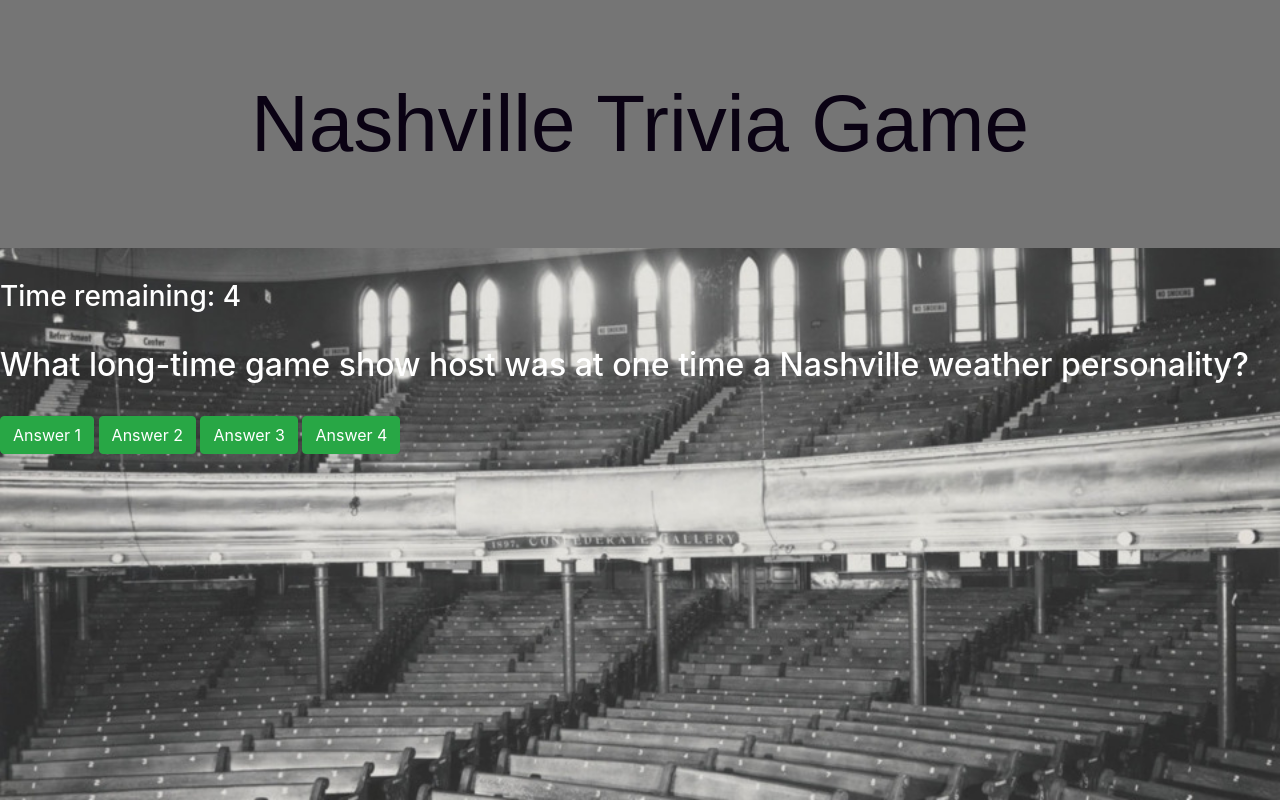
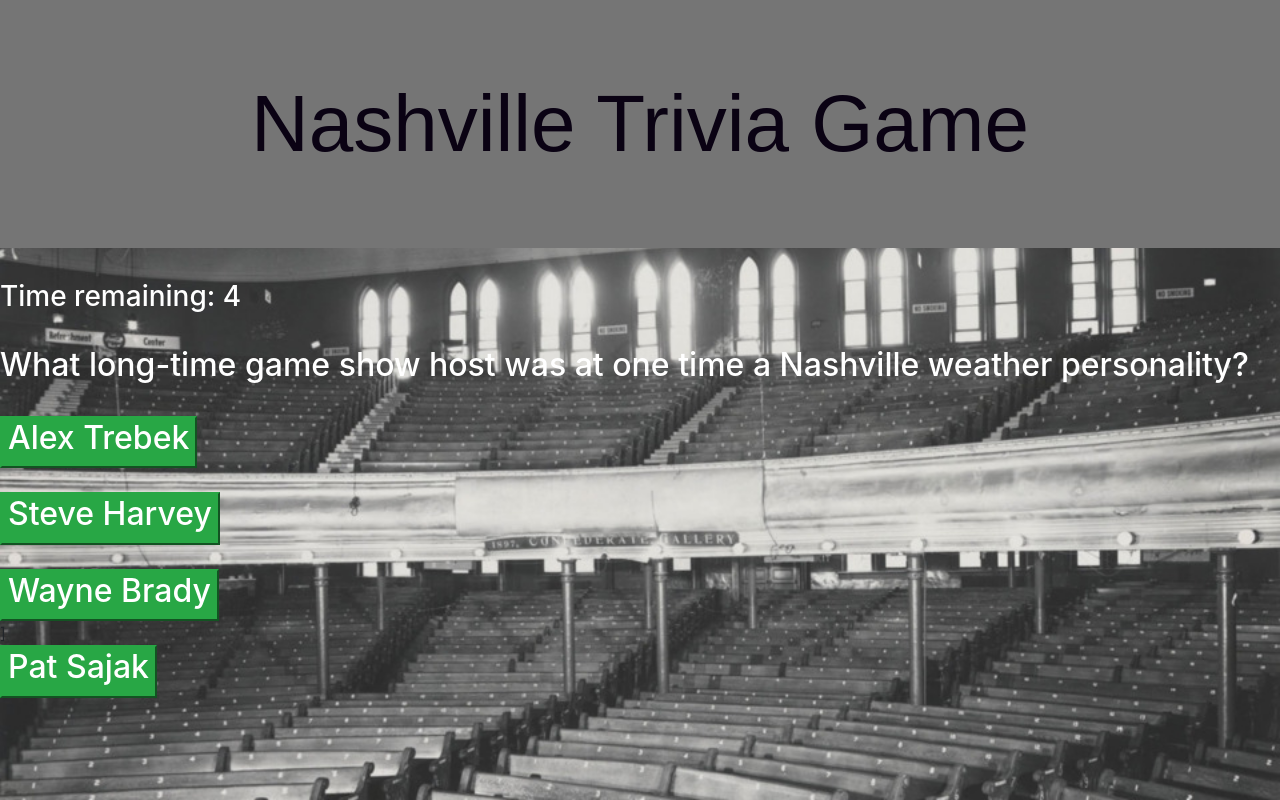
Before and after one commit to lyndecapc/Trivia-Game, a plain HTML site: page index.html in a window 1280 px wide. Both pictures are taken after a click on the button "Start Game". Drawn offline with nearby package versions, Linux system fonts and the light colour scheme; a web font is replaced by a local one.

Commit message:
added answer section to HTML with buttons, loops with questions

```diff
--- a/assets/javascript/app.js
+++ b/assets/javascript/app.js
@@ -59,11 +59,7 @@ function decrement() {
         startTimer();
    }
 
-    else if (currentIndex === 3) {
-            $("#game").hide();
-            $("#results").show();
-    }
-        console.log(currentIndex);
+   console.log(currentIndex);
 
         //  currentIndex++;
         //show questions.answer[correct]
@@ -96,8 +92,13 @@ function stop() {
 function displayQuestion() {
 
     $("#questions").html("<h2>" + questions[currentIndex].text + "</h2>");
+    $(".btn1").html("<h2>" + questions[currentIndex].answers[0] + "</h2>");
+    $(".btn2").html("<h2>" + questions[currentIndex].answers[1] + "</h2>");
+    $(".btn3").html("<h2>" + questions[currentIndex].answers[2] + "</h2>");
+    $(".btn4").html("<h2>" + questions[currentIndex].answers[3] + "</h2>");
     console.log(questions[currentIndex].text);
     for (var i = 0; i < questions[i].length; i++) {
+
 
 }};
 
--- a/index.html
+++ b/index.html
@@ -40,10 +40,15 @@
     <br>
     <div id="answers">
       <p>
-      <button class="btn btn-success">Answer 1</button>
-      <button class="btn btn-success">Answer 2</button>
-      <button class="btn btn-success">Answer 3</button>
-      <button class="btn btn-success">Answer 4</button>
+      <button class="btn1 btn-success">Answer 1</button>
+      <br>
+      <br>
+      <button class="btn2 btn-success">Answer 2</button>
+      <br>
+      <br>
+      <button class="btn3 btn-success">Answer 3</button>
+      <br>]<br>
+      <button class="btn4 btn-success">Answer 4</button>
     </p>
   </div>
   </div>
```
